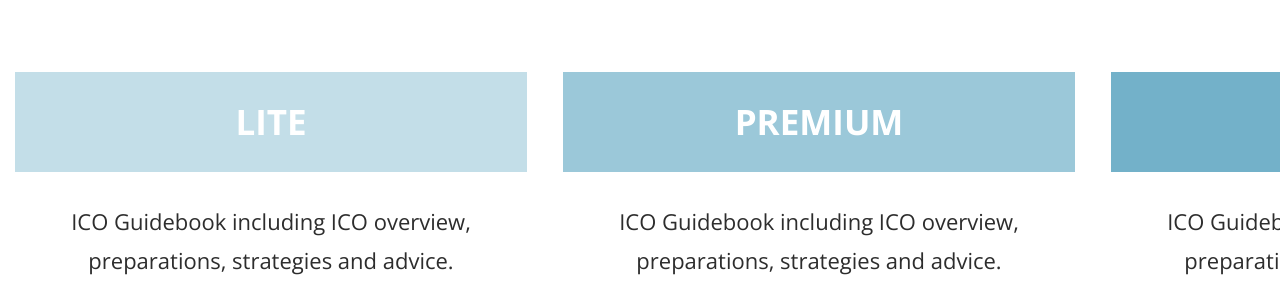
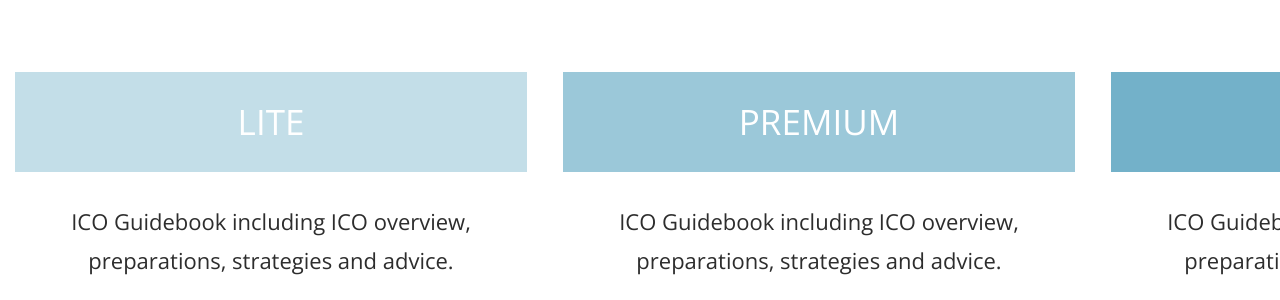
Before and after one commit to kaptn3/merklise, a Jekyll site: the page built from consulting.md, in a window 1280 px wide. Shown: the part 4346-4646 px from the top of the page. Built offline with Jekyll 4.4.1, drawn with Linux system fonts in a browser that asks for light colours.

Commit message:
Consulting: font-weight of title

```diff
--- a/_sass/components/sections/features.scss
+++ b/_sass/components/sections/features.scss
@@ -25,6 +25,7 @@
   font-size: 35px;
   text-transform: uppercase;
   padding: 19px 0;
+  font-weight: normal;
 }
 
 .features__title_premium {
```
